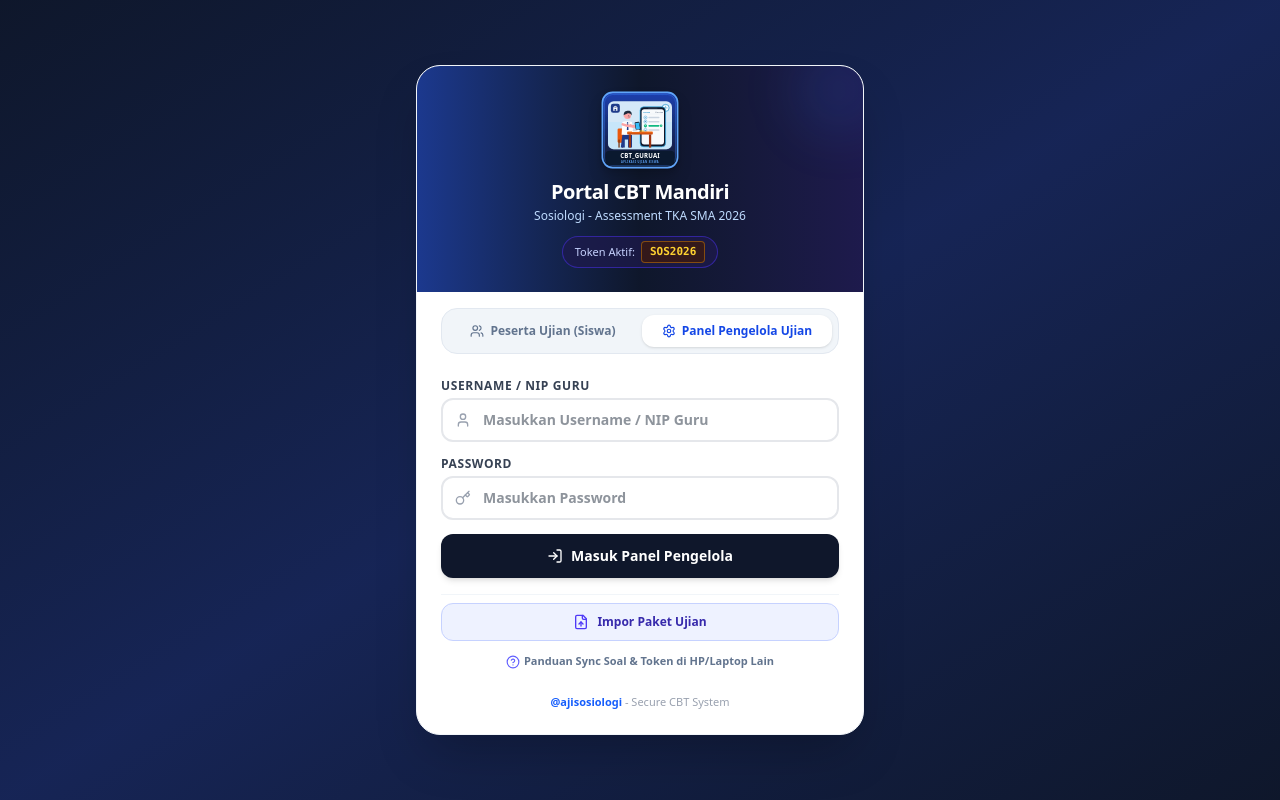
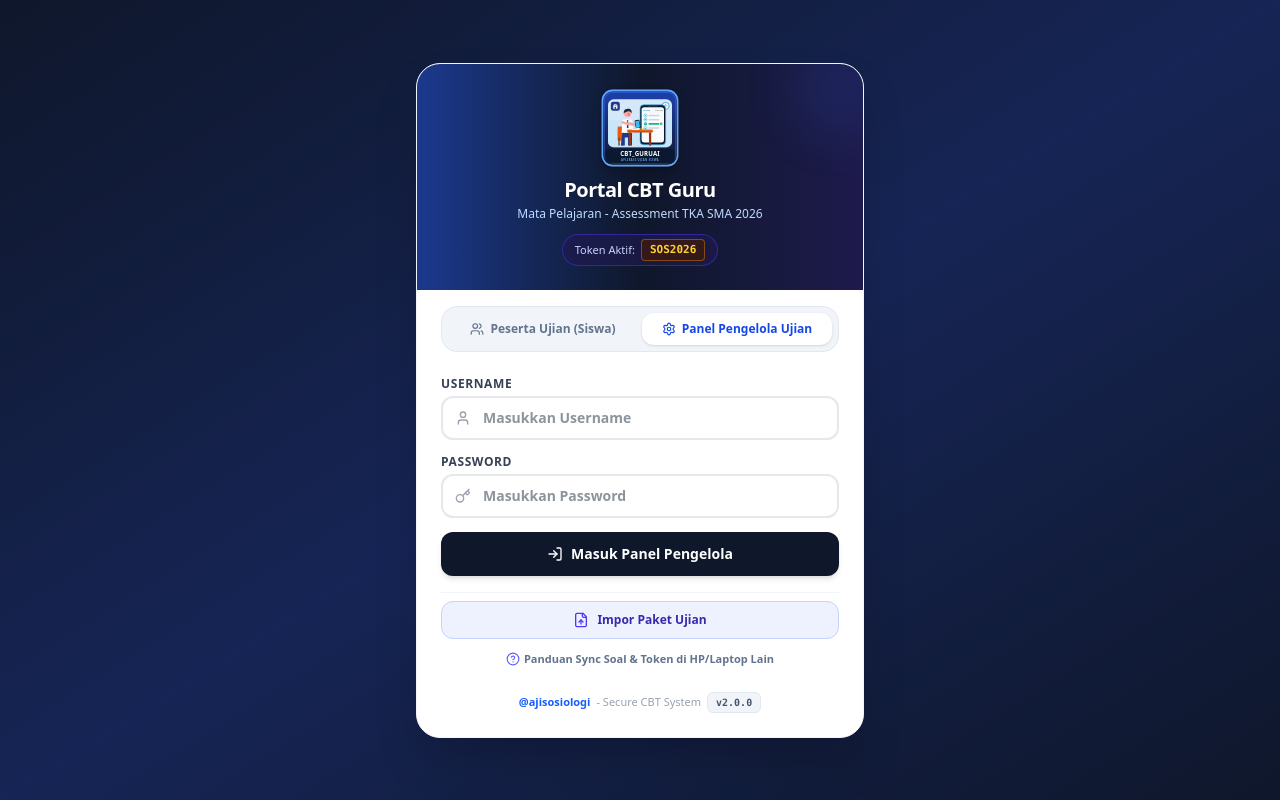
Before and after one commit to ajisosiologi84-del/CBT_GURU, a React (Vite) app: page / in a window 1280 px wide. Both pictures are taken after a click on the button "Panel Pengelola Ujian". Built offline with nearby package versions, Linux system fonts and the light colour scheme; no server answers; the database is empty.

Commit message:
refactor: rebrand application to CBT Guru
Update branding, UI labels, and error messages to reflect a general-purpose CBT Guru platform instead of a subject-specific (Sosiologi) tool.

```diff
--- a/src/components/AdminPanel.tsx
+++ b/src/components/AdminPanel.tsx
@@ -117,7 +117,7 @@ export const AdminPanel: React.FC<AdminPanelProps> = ({
   ];
   const [mapelInput, setMapelInput] = useState<string>(config.mapel || 'Sosiologi');
   const [mapelTitleInput, setMapelTitleInput] = useState<string>(
-    config.mapelTitle || 'Assessment TKA Sosiologi SMA'
+    config.mapelTitle || 'Assessment TKA SMA'
   );
   const [subTitleInput, setSubTitleInput] = useState<string>(
     config.subTitle || 'Perubahan Sosial & Globalisasi'
@@ -1426,7 +1426,7 @@ export const AdminPanel: React.FC<AdminPanelProps> = ({
       config.kopSekolah || defaultKopSekolah,
       {
         mapel: analisisMapelFilter !== 'ALL' ? analisisMapelFilter : (config.mapel || 'Sosiologi'),
-        mapelTitle: config.mapelTitle || 'Assessment TKA Sosiologi SMA',
+        mapelTitle: config.mapelTitle || 'Assessment TKA SMA',
         totalQuestions: rawItemAnalysisList.length,
         totalRespondents: studentResults.length,
       }
@@ -1706,11 +1706,16 @@ export const AdminPanel: React.FC<AdminPanelProps> = ({
 
         {/* Sidebar Footer */}
         <div className="p-4 border-t border-slate-800 bg-slate-950/40 text-[11px] text-slate-400">
-          <div className="flex items-center gap-2">
-            <div className="w-2 h-2 rounded-full bg-emerald-500 animate-pulse"></div>
-            <span className="font-semibold text-slate-300">CBT Standalone Server</span>
+          <div className="flex items-center justify-between gap-2">
+            <div className="flex items-center gap-2">
+              <div className="w-2 h-2 rounded-full bg-emerald-500 animate-pulse"></div>
+              <span className="font-semibold text-slate-300">CBT Standalone Server</span>
+            </div>
+            <span className="bg-slate-800 text-teal-400 font-mono font-bold text-[10px] px-2 py-0.5 rounded border border-slate-700">
+              v2.0.0
+            </span>
           </div>
-          <p className="text-[10px] text-slate-500 mt-0.5">Assessment TKA SMA</p>
+          <p className="text-[10px] text-slate-500 mt-0.5">Assessment TKA SMA - Panel Guru</p>
         </div>
       </aside>
 
@@ -2892,7 +2897,7 @@ export const AdminPanel: React.FC<AdminPanelProps> = ({
                     <span className="text-indigo-600 font-black">{teachersList.length}</span>)
                   </h2>
                   <p className="text-xs text-gray-500 mt-1">
-                    Kelola daftar guru pengampu. Guru dapat login menggunakan <b>NIP</b> sebagai username & password.
+                    Kelola daftar guru pengampu. Guru dapat login menggunakan <b>Username</b> sebagai akun akses.
                   </p>
                 </div>
 
@@ -2937,7 +2942,7 @@ export const AdminPanel: React.FC<AdminPanelProps> = ({
                       type="text"
                       value={teacherSearch}
                       onChange={(e) => setTeacherSearch(e.target.value)}
-                      placeholder="Cari NIP / Nama / Mapel..."
+                      placeholder="Cari Username / Nama / Mapel..."
                       className="w-full pl-9 pr-3 py-1.5 border border-gray-200 rounded-xl text-xs focus:outline-none focus:border-indigo-500"
                     />
                   </div>
@@ -2948,7 +2953,7 @@ export const AdminPanel: React.FC<AdminPanelProps> = ({
                     <thead>
                       <tr className="border-b border-gray-200 bg-slate-50 text-gray-600 text-[11px] font-bold uppercase tracking-wider">
                         <th className="p-3">No</th>
-                        <th className="p-3">NIP (Nomor Induk Pegawai)</th>
+                        <th className="p-3">Username</th>
                         <th className="p-3">Nama Lengkap Guru</th>
                         <th className="p-3">Mata Pelajaran</th>
                         {adminRole !== 'teacher' && <th className="p-3 text-center">Aksi</th>}
@@ -3209,7 +3214,7 @@ export const AdminPanel: React.FC<AdminPanelProps> = ({
                     config.kopSekolah || defaultKopSekolah,
                     {
                       mapel: config.mapel || 'Sosiologi',
-                      mapelTitle: config.mapelTitle || 'Assessment TKA Sosiologi SMA',
+                      mapelTitle: config.mapelTitle || 'Assessment TKA SMA',
                       kkm: config.kkm,
                       totalQuestions: config.questions.length,
                     }
@@ -3957,13 +3962,13 @@ export const AdminPanel: React.FC<AdminPanelProps> = ({
             <form onSubmit={handleAddTeacherManual} className="p-6 space-y-4">
               <div>
                 <label className="block text-xs font-bold uppercase text-gray-600 mb-1">
-                  NIP (Nomor Induk Pegawai) <span className="text-red-500">*</span>
+                  Username <span className="text-red-500">*</span>
                 </label>
                 <input
                   type="text"
                   value={newNip}
                   onChange={(e) => setNewNip(e.target.value)}
-                  placeholder="Contoh: 198501152010011002"
+                  placeholder="Contoh: guru_cbt / 198501152010011002"
                   required
                   className="w-full border-2 border-gray-200 rounded-xl p-2.5 focus:border-indigo-500 focus:outline-none text-sm font-semibold"
                 />
--- a/src/components/LoginView.tsx
+++ b/src/components/LoginView.tsx
@@ -136,7 +136,7 @@ export const LoginView: React.FC<LoginViewProps> = ({
     const uLower = u.toLowerCase();
 
     if (!u || !p) {
-      triggerError('Harap isi Username/NIP dan Password!');
+      triggerError('Harap isi Username dan Password!');
       return;
     }
 
@@ -163,7 +163,7 @@ export const LoginView: React.FC<LoginViewProps> = ({
       return;
     }
 
-    triggerError('Otentikasi Gagal! Username/NIP atau Password yang Anda masukkan tidak sesuai.');
+    triggerError('Otentikasi Gagal! Username atau Password yang Anda masukkan tidak sesuai.');
   };
 
   return (
@@ -177,9 +177,9 @@ export const LoginView: React.FC<LoginViewProps> = ({
         <div className="bg-gradient-to-r from-blue-900 via-slate-900 to-indigo-950 p-6 text-center text-white relative overflow-hidden flex flex-col items-center justify-center">
           <div className="absolute -right-6 -top-6 w-24 h-24 bg-blue-500/10 rounded-full blur-xl"></div>
           <CbtLogo className="w-20 h-20 mb-2 drop-shadow-md" />
-          <h1 className="text-xl font-black tracking-tight">Portal CBT Mandiri</h1>
+          <h1 className="text-xl font-black tracking-tight">Portal CBT Guru</h1>
           <p className="text-blue-200 text-xs mt-0.5 font-medium">
-            {config.mapel || 'Sosiologi'} - {config.mapelTitle || 'Assessment TKA SMA 2026'}
+            {config.mapel || 'Mata Pelajaran'} - {config.mapelTitle || 'Assessment TKA SMA 2026'}
           </p>
 
           {/* Import JSON Quick Bar */}
@@ -294,7 +294,7 @@ export const LoginView: React.FC<LoginViewProps> = ({
             <form onSubmit={handleAdminSubmit} className="space-y-3.5">
               <div>
                 <label className="block text-gray-700 text-xs font-bold uppercase tracking-wider mb-1" htmlFor="adminUser">
-                  Username / NIP Guru
+                  Username
                 </label>
                 <div className="relative">
                   <div className="absolute inset-y-0 left-0 pl-3.5 flex items-center pointer-events-none text-gray-400">
@@ -305,7 +305,7 @@ export const LoginView: React.FC<LoginViewProps> = ({
                     type="text"
                     value={adminUser}
                     onChange={(e) => setAdminUser(e.target.value)}
-                    placeholder="Masukkan Username / NIP Guru"
+                    placeholder="Masukkan Username"
                     className="w-full pl-10 pr-4 py-2.5 border-2 border-gray-200 rounded-xl focus:outline-none focus:border-indigo-500 transition-colors text-sm font-semibold"
                   />
                 </div>
@@ -362,12 +362,15 @@ export const LoginView: React.FC<LoginViewProps> = ({
             </button>
           </div>
 
-          <p className="text-center text-[11px] text-gray-400 pt-1">
+          <div className="text-center text-[11px] text-gray-400 pt-1 flex items-center justify-center gap-1.5 flex-wrap">
             <a href="https://lynk.id/ajisosiologi" target="_blank" rel="noopener noreferrer" className="hover:underline font-bold text-blue-600">
               @ajisosiologi
             </a>{' '}
-            - Secure CBT System
-          </p>
+            <span>- Secure CBT System</span>
+            <span className="bg-slate-100 text-slate-600 font-mono font-bold text-[10px] px-2 py-0.5 rounded-md border border-slate-200">
+              v2.0.0
+            </span>
+          </div>
         </div>
       </div>
 
--- a/src/components/TestView.tsx
+++ b/src/components/TestView.tsx
@@ -93,7 +93,7 @@ export const TestView: React.FC<TestViewProps> = ({
           </div>
           <div className="min-w-0">
             <h1 className="font-bold text-xs sm:text-base leading-tight text-gray-800 truncate">
-              {mapelTitle || `CBT ${mapel || 'Sosiologi'} Assessment TKA`}
+              {mapelTitle || `CBT ${mapel || 'Siswa'} Assessment TKA SMA`}
             </h1>
             <p className="text-[10px] sm:text-xs text-gray-500 font-medium truncate hidden sm:block">
               {subTitle || 'Perubahan Sosial & Globalisasi'}
--- a/src/types.ts
+++ b/src/types.ts
@@ -50,7 +50,7 @@ export interface AppConfig {
   students: StudentUser[]; // Daftar user/siswa terdaftar
   teachers?: TeacherUser[]; // Daftar user/guru terdaftar
   mapel?: string; // e.g. 'Sosiologi'
-  mapelTitle?: string; // e.g. 'Assessment TKA Sosiologi SMA'
+  mapelTitle?: string; // e.g. 'Assessment TKA SMA'
   subTitle?: string; // e.g. 'Perubahan Sosial & Globalisasi'
   mapelList?: string[]; // Pilihan daftar mata pelajaran
   maxQuestionsToDisplay?: number; // Jumlah soal yang dikeluarkan/ditampilkan untuk ujian (0 = semua)
--- a/src/utils/crypto.ts
+++ b/src/utils/crypto.ts
@@ -71,7 +71,7 @@ export function decryptResult(encryptedContent: string): StudentResult {
   try {
     container = JSON.parse(cleanContent);
   } catch (e) {
-    throw new Error('Format file tidak dikenali. File harus berupa file .cbt resmi dari CBT Sosiologi!');
+    throw new Error('Format file tidak dikenali. File harus berupa file .cbt resmi dari CBT Guru!');
   }
 
   // Case 1: Direct StudentResult JSON (if unencrypted json file uploaded)
@@ -81,7 +81,7 @@ export function decryptResult(encryptedContent: string): StudentResult {
 
   // Case 2: Standard CBT Encrypted Container
   if (!container || container.cbtHeader !== 'CBT_SOSIOLOGI_2026_ENCRYPTED_FILE' || !container.payload) {
-    throw new Error('File bukan merupakan file jawaban CBT Sosiologi resmi yang terenkripsi!');
+    throw new Error('File bukan merupakan file jawaban CBT Guru resmi yang terenkripsi!');
   }
 
   const base64Cipher = container.payload;
--- a/src/utils/offlineExport.ts
+++ b/src/utils/offlineExport.ts
@@ -197,7 +197,7 @@ export function exportOfflineAppHtml(config: AppConfig): void {
         <p class="text-center text-[11px] text-slate-400 border-t border-slate-100 pt-3">
           <a href="https://lynk.id/ajisosiologi" target="_blank" rel="noopener noreferrer" class="hover:underline font-bold text-blue-600">
             @ajisosiologi
-          </a> - Standalone Offline CBT Sosiologi
+          </a> - Standalone Offline CBT Guru v2.0.0
         </p>
       </div>
     </div>
```
